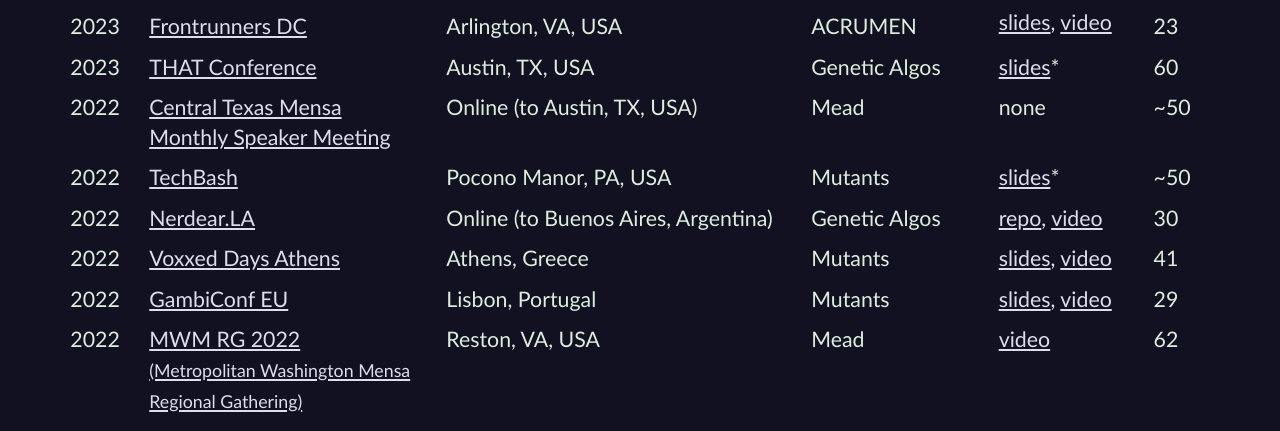
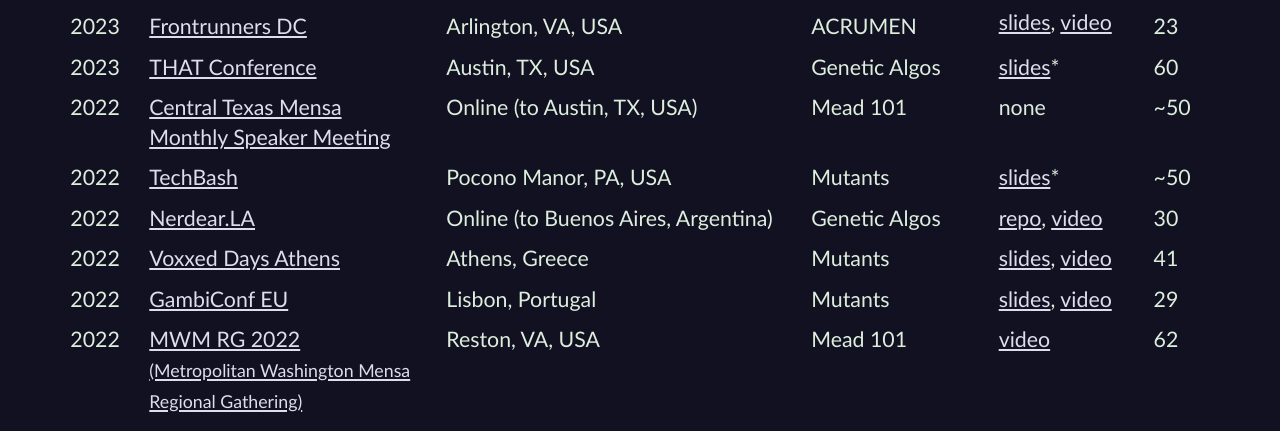
Before and after one commit to CodosaurusLLC/CodosaurusLLC.github.io, a Jekyll site: the page built from speaking/past.md, in a window 1280 px wide and 900 px high, scrolled down 1342 px. Shown: the part 166-597 px from the top of the window. Built offline with Jekyll 4.4.1, drawn with Linux system fonts in a browser that asks for light colours.

Commit message:
add MWM RG 2025, and diff btwn Mead 101 and 201

```diff
--- a/_includes/upcoming-engagements.html
+++ b/_includes/upcoming-engagements.html
@@ -1,6 +1,7 @@
+<!--
 I have no definite speaking engagements in the _future_.
+-->
 
-<!--
 These are my _definite_ speaking engagements in the future.&nbsp;
 There is also a
 [Likely Speaking Engagements](/speaking/likely)
--- a/speaking/past.md
+++ b/speaking/past.md
@@ -313,7 +313,7 @@
       <td class="numeric">2022</td>
       <td><a href="https://www.centraltexasmensa.org/" rel="nofollow" target="_new">Central Texas Mensa<br/>Monthly Speaker Meeting</a></td>
       <td>Online (to Austin, TX, USA)</td>
-      <td>Mead</td>
+      <td>Mead 101</td>
       <td>none</td>
       <td class="numeric">~50</td>
     </tr>
@@ -353,7 +353,7 @@
       <td class="numeric">2022</td>
       <td><a href="https://pandemicrg2022.wordpress.com/" rel="nofollow" target="_new">MWM RG 2022<br/><small>(Metropolitan Washington Mensa<br/>Regional Gathering)</small></a></td>
       <td>Reston, VA, USA</td>
-      <td>Mead</td>
+      <td>Mead 101</td>
       <td><a href="https://www.youtube.com/watch?v=jwjVYhl4rqI" target="_new">video</a></td>
       <td class="numeric">62</td>
     </tr>
```
Also changed, not shown: other parts of _includes/upcoming-engagements.html (+1 -2 lines).
